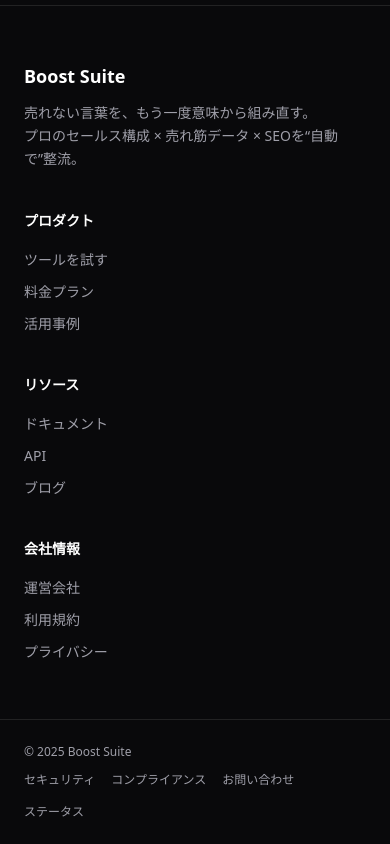
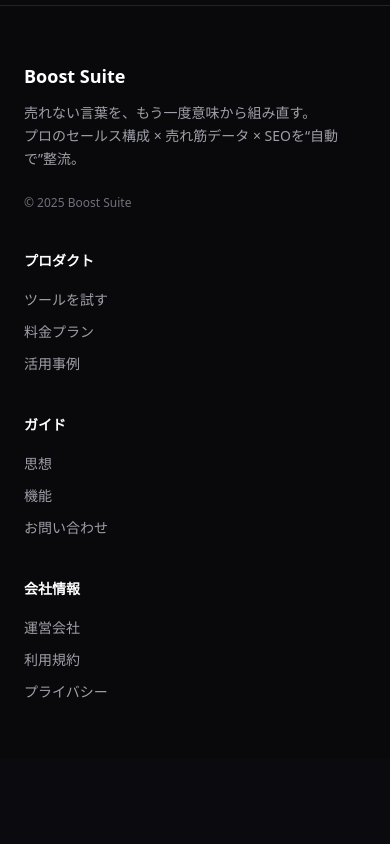
Before and after one commit to Waltz0820/boostsuite-app, a Next.js app: page / in a window 390 px wide. Shown: the part 9791-10635 px from the top of the page. After the commit the page ends 10550 px from the top, so only its background shows below. Built offline with nearby package versions, Linux system fonts and the light colour scheme.

Commit message:
feat: 変更内容

```diff
--- a/app/components/footer.tsx
+++ b/app/components/footer.tsx
@@ -17,6 +17,7 @@ export default function Footer() {
               <br />
               プロのセールス構成 × 売れ筋データ × SEOを“自動で”整流。
             </p>
+            <p className="mt-6 text-xs text-zinc-500">© {year} Boost Suite</p>
           </div>
 
           {/* Product */}
@@ -29,13 +30,13 @@ export default function Footer() {
             ]}
           />
 
-          {/* Resources */}
+          {/* Guides（元「リソース」を差し替え） */}
           <FooterCol
-            title="リソース"
+            title="ガイド"
             items={[
-              { href: "/docs", label: "ドキュメント" },
-              { href: "/api", label: "API" },
-              { href: "/blog", label: "ブログ" },
+              { href: "/philosophy", label: "思想" },
+              { href: "/features", label: "機能" },
+              { href: "/contact", label: "お問い合わせ" },
             ]}
           />
 
@@ -51,18 +52,7 @@ export default function Footer() {
         </div>
       </div>
 
-      {/* 下段（コピーライト + ちいさなリンク） */}
-      <div className="border-t border-white/10">
-        <div className="mx-auto max-w-6xl px-6 py-6 flex flex-col gap-3 md:flex-row md:items-center md:justify-between">
-          <p className="text-xs text-zinc-400">© {year} Boost Suite</p>
-          <nav className="flex flex-wrap gap-4 text-xs text-zinc-400">
-            <Link href="/security" className="hover:text-white/90">セキュリティ</Link>
-            <Link href="/compliance" className="hover:text-white/90">コンプライアンス</Link>
-            <Link href="/contact" className="hover:text-white/90">お問い合わせ</Link>
-            <Link href="/status" className="hover:text-white/90">ステータス</Link>
-          </nav>
-        </div>
-      </div>
+      {/* 下段（セキュリティ等）は削除 */}
     </footer>
   );
 }
--- a/app/components/header.tsx
+++ b/app/components/header.tsx
@@ -39,6 +39,8 @@ export default function Header() {
           {/* PCナビ */}
           <nav className="hidden md:flex items-center gap-6 text-sm text-zinc-200">
             <Link href="/tool" className="hover:text-white">ツール</Link>
+            <Link href="/features" className="hover:text-white">機能</Link>
+            <Link href="/philosophy" className="hover:text-white">思想</Link>
             <Link href="/pricing" className="hover:text-white">価格</Link>
             <Link href="/column" className="hover:text-white">コラム</Link>
             <a
@@ -70,12 +72,13 @@ export default function Header() {
         </div>
       </header>
 
-      {/* ドロップメニュー（ヘッダーバーの“下から”展開／不透明） */}
+      {/* ドロップメニュー */}
       {open && (
-        <div className="fixed inset-x-0 bottom-0 z-40 bg-black text-white pt-4
-                        top-14 md:top-16 border-t border-zinc-800">
+        <div className="fixed inset-x-0 bottom-0 z-40 bg-black text-white pt-4 top-14 md:top-16 border-t border-zinc-800">
           <nav className="mx-auto max-w-6xl px-6 pb-10 text-lg font-medium space-y-2 overflow-y-auto h-full">
             <Link href="/tool" onClick={() => setOpen(false)} className="block py-2 hover:text-zinc-400">ツール</Link>
+            <Link href="/features" onClick={() => setOpen(false)} className="block py-2 hover:text-zinc-400">機能</Link>
+            <Link href="/philosophy" onClick={() => setOpen(false)} className="block py-2 hover:text-zinc-400">思想</Link>
             <Link href="/pricing" onClick={() => setOpen(false)} className="block py-2 hover:text-zinc-400">価格</Link>
             <Link href="/column" onClick={() => setOpen(false)} className="block py-2 hover:text-zinc-400">コラム</Link>
             <a
```
